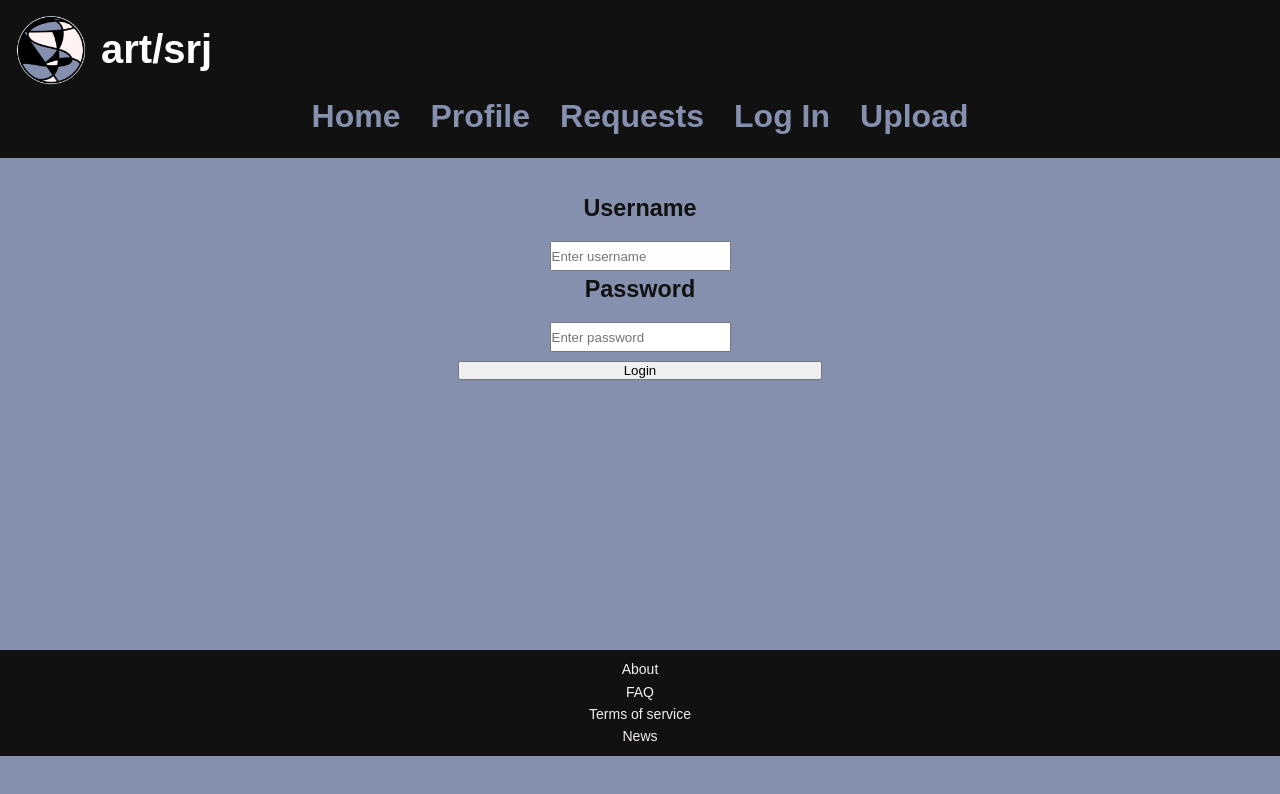
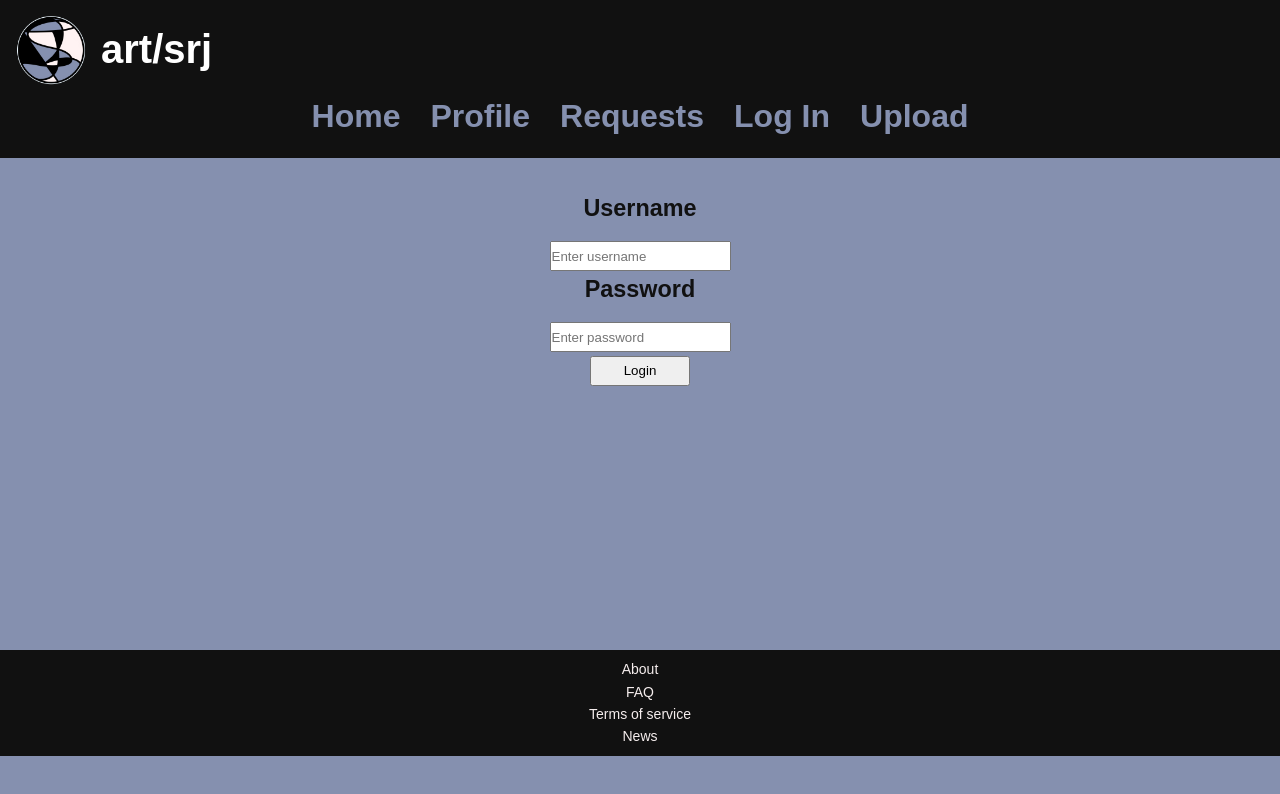
Before and after one commit to JasminSuter/Web-UI-Interface-Design-Project, a SvelteKit app in the folder Website Development/svelte-app/: page /login in a window 1280 px wide. Shown: the top 794 px of the page. Built offline with nearby package versions, Linux system fonts and the light colour scheme.

Commit message:
Changed login button size

```diff
--- a/Website Development/svelte-app/src/routes/login/+page.svelte
+++ b/Website Development/svelte-app/src/routes/login/+page.svelte
@@ -86,8 +86,8 @@
 		height: 30px;
 	}
 	.login button {
-		height: 30%;
-		width: 30%;
+		height: 30px;
+		width: 100px;
 	}
 	.login h3 {
 		color: #111111;
```
